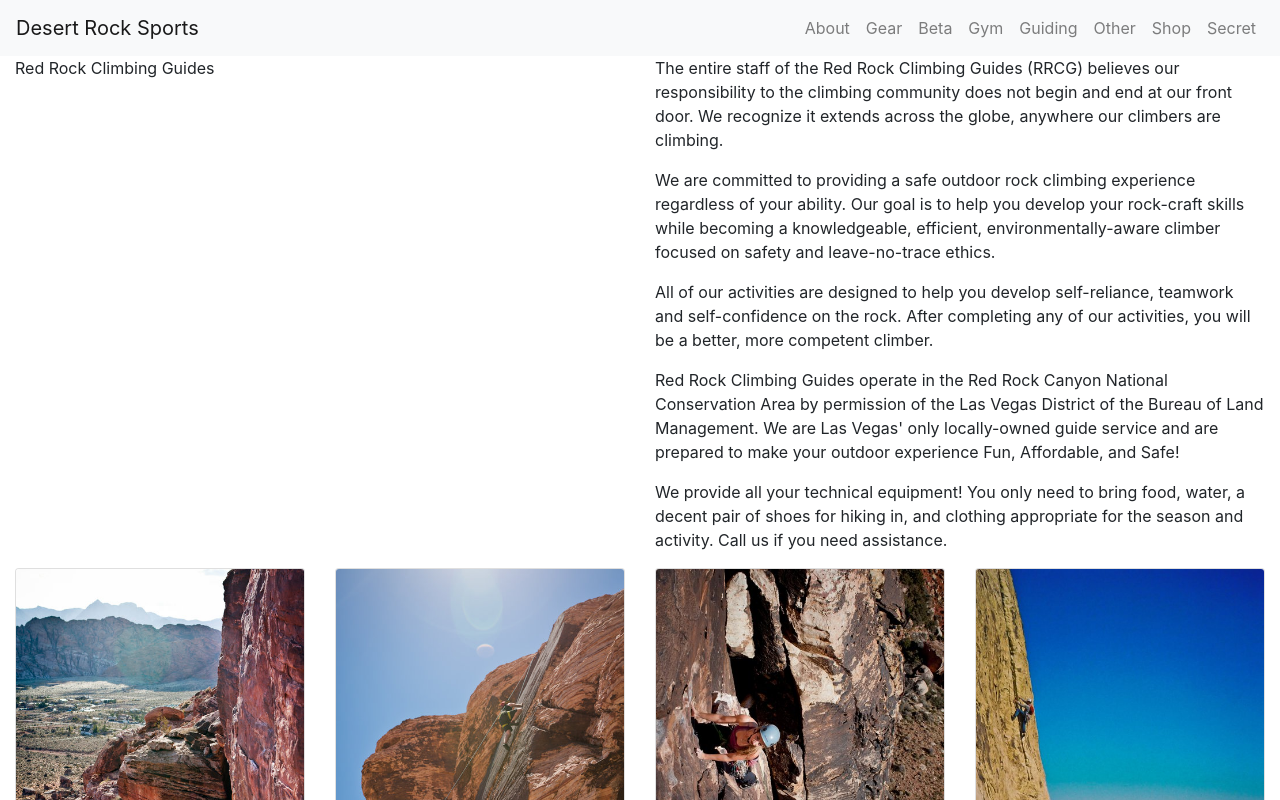
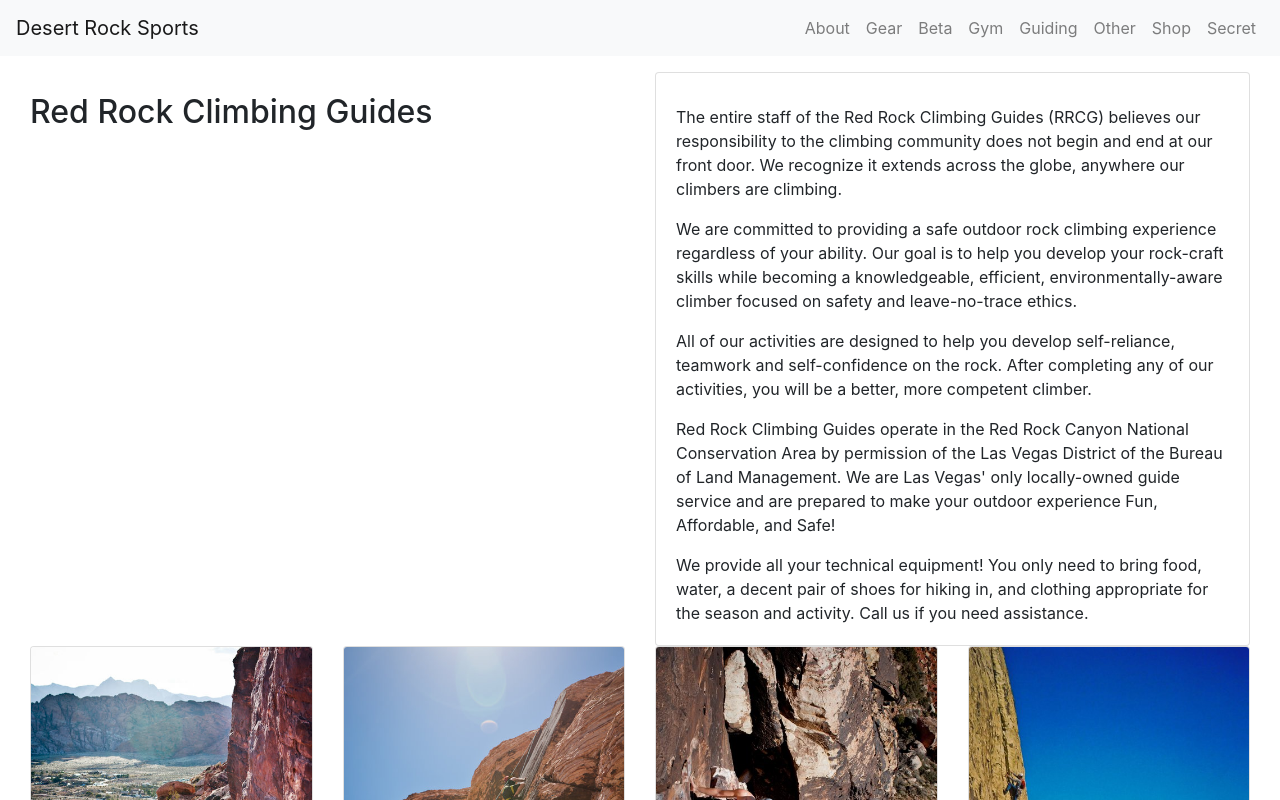
Before and after one commit to j-poneil/desert-rock-sports, a React (Create React App) app: page /guiding in a window 1280 px wide. Shown: the top 800 px of the page. Built offline with nearby package versions, Linux system fonts and the light colour scheme; a web font is replaced by a local one.

Commit message:
jumbotron, IG icon, card

```diff
--- a/src/components/Guiding.js
+++ b/src/components/Guiding.js
@@ -13,6 +13,7 @@ import { tiers } from './data/guideTiers';
 import { guides } from './data/guides';
 
 import TierCard from './sub/TierCard';
+import { Jumbotron } from 'react-bootstrap';
 
 // 'https://via.placeholder.com/500x400'
 
@@ -54,14 +55,13 @@ export default function Guiding(){
                     <Card>
                         <Card.Body>
                             <Card.Img src={i.pic} alt={i.name} />
-                            <Card.Title className="text-center">{ i.name }</Card.Title>
+                            <Card.Title className="text-center">{ i.name } {i.ig !== "" && <a href={i.ig}><FaInstagram /></a>}</Card.Title>
                             <Card.Subtitle className="mb-2 text-muted text-center">{ i.certs !== "" && i.certs }</Card.Subtitle>
                             <Card.Text>
                                 {i.exp !== "" && <p>{i.exp}</p>}
                                 <p>{i.bio1}</p>
                                 {i.bio2 !== "" && <p>{i.bio2}</p>}
                                 {i.bio3 !== "" && <p>{i.bio3}</p>}
-                                {i.ig !== "" && <a href={i.ig}><FaInstagram /></a>}
                                 {i.site !== "" && <><br/><a href={i.site}>personal site</a></>}
                             </Card.Text>
                         </Card.Body>
@@ -72,18 +72,25 @@ export default function Guiding(){
     });
 
     return (
-        <div>
+        <Container fluid className="mt-3 mb-3">
             <Container fluid>
                 <Row xl={2} lg={2} md={2} sm={1} xs={1}>
                     <Col>
-                        Red Rock Climbing Guides
+                        <h1 className="">
+                            Red Rock Climbing Guides
+                        </h1>
                     </Col>
                     <Col>
-                        <p>The entire staff of the Red Rock Climbing Guides (RRCG) believes our responsibility to the climbing community does not begin and end at our front door. We recognize it extends across the globe, anywhere our climbers are climbing.</p>
-                        <p>We are committed to providing a safe outdoor rock climbing experience regardless of your ability. Our goal is to help you develop your rock-craft skills while becoming a knowledgeable, efficient, environmentally-aware climber focused on safety and leave-no-trace ethics.</p>
-                        <p>All of our activities are designed to help you develop self-reliance, teamwork and self-confidence on the rock. After completing any of our activities, you will be a better, more competent climber.</p>
-                        <p>Red Rock Climbing Guides operate in the Red Rock Canyon National Conservation Area by permission of the Las Vegas District of the Bureau of Land Management. We are Las Vegas' only locally-owned guide service and are prepared to make your outdoor experience Fun, Affordable, and Safe!</p>
-                        <p>We provide all your technical equipment! You only need to bring food, water, a decent pair of shoes for hiking in, and clothing appropriate for the season and activity. Call us if you need assistance.</p>
+                        <Card>
+                            <Card.Body>
+                                <Card.Title></Card.Title>
+                                <Card.Text>The entire staff of the Red Rock Climbing Guides (RRCG) believes our responsibility to the climbing community does not begin and end at our front door. We recognize it extends across the globe, anywhere our climbers are climbing.</Card.Text>
+                                <Card.Text>We are committed to providing a safe outdoor rock climbing experience regardless of your ability. Our goal is to help you develop your rock-craft skills while becoming a knowledgeable, efficient, environmentally-aware climber focused on safety and leave-no-trace ethics.</Card.Text>
+                                <Card.Text>All of our activities are designed to help you develop self-reliance, teamwork and self-confidence on the rock. After completing any of our activities, you will be a better, more competent climber.</Card.Text>
+                                <Card.Text>Red Rock Climbing Guides operate in the Red Rock Canyon National Conservation Area by permission of the Las Vegas District of the Bureau of Land Management. We are Las Vegas' only locally-owned guide service and are prepared to make your outdoor experience Fun, Affordable, and Safe!</Card.Text>
+                                <Card.Text>We provide all your technical equipment! You only need to bring food, water, a decent pair of shoes for hiking in, and clothing appropriate for the season and activity. Call us if you need assistance.</Card.Text>
+                            </Card.Body>
+                        </Card>
                     </Col>
                 </Row>
             </Container>
@@ -117,6 +124,6 @@ export default function Guiding(){
                 </Card>
             </Container>
 
-        </div>
+        </Container>
     );
 }
```
